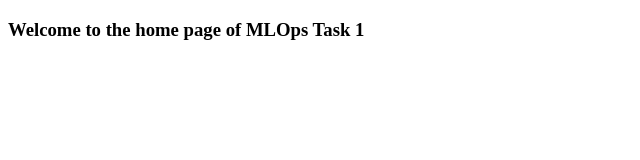
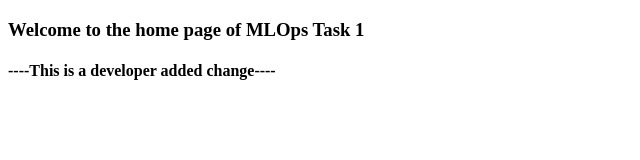
Before and after one commit to Anuraj99/MLOps-Task-1, a plain HTML site: page index.html in a window 1280 px wide. Shown: the whole page, without its empty margins (0-640 px from the left). Drawn offline with Linux system fonts and the light colour scheme.

Commit message:
dev_first_commit

```diff
--- a/index.html
+++ b/index.html
@@ -5,5 +5,6 @@
 </head>
 <body>
 <h3>Welcome to the home page of MLOps Task 1 </h3>
+<h4>----This is a developer added change----</h4>
 </body>
 </html>
```
